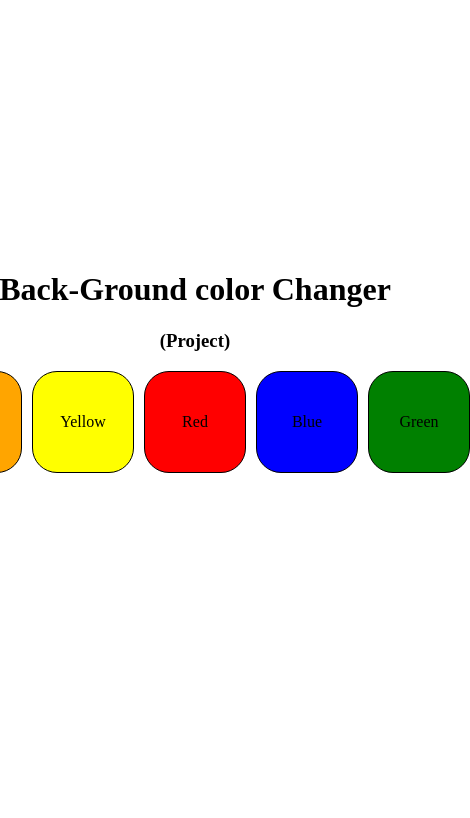
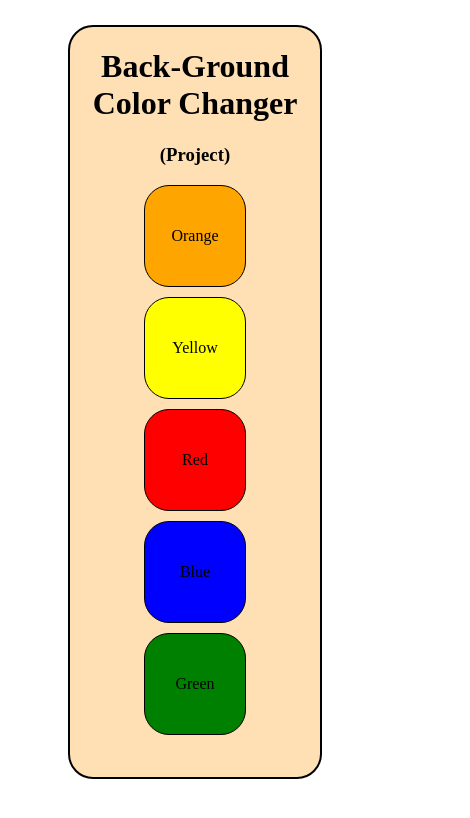
Before and after one commit to Adityabarai/Background-Color-Changer, a plain HTML site: page index.html in a window 390 px wide. Shown: the whole page, 470 px wide, since content can reach past the window. Drawn offline with Linux system fonts and the light colour scheme.

Commit message:
Add files via upload

```diff
--- a/index.html
+++ b/index.html
@@ -4,15 +4,15 @@
 <head>
     <meta charset="UTF-8">
     <meta name="viewport" content="width=device-width, initial-scale=1.0">
-    <title>Aditya</title>
+    <title>Back-Ground Color Changer </title>
     <link rel="stylesheet" href="style.css">
 </head>
 
 <body>
     <div class="banner">
-        <h1>Back-Ground color Changer </h1>
+        <h1>Back-Ground Color Changer</h1>
         <h3>(Project)</h3>
-        <div class="continer">
+        <div class="container">
             <div class="divs" id="orange">Orange</div>
             <div class="divs" id="yellow">Yellow</div>
             <div class="divs" id="red">Red</div>
--- a/style.css
+++ b/style.css
@@ -1,3 +1,4 @@
+
 body {
     display: flex;
     justify-content: center;
@@ -18,7 +19,7 @@ h1 {
 h3 {
     text-align: center;
 }
-.continer {
+.container {
     display: flex;
     justify-content: center;
     align-items: center;
@@ -55,3 +56,22 @@ h3 {
 #green {
     background-color: green;
 }
+@media (max-width:450px) {
+    html {
+        font-size: 100%;
+    }
+    body {
+        margin-top: 25px;
+    }
+    .banner {
+        height: 750px;
+        width: 250px;
+        background-color: #ffe0b5;
+        border-radius: 25px;
+        border: 2px solid black;
+    }
+    .container {
+        flex-direction: column;
+    }
+
+}
```
